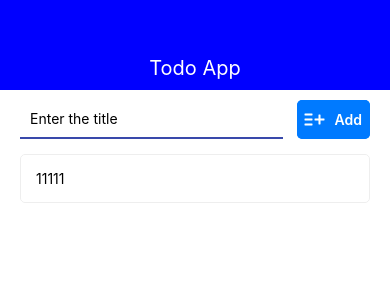
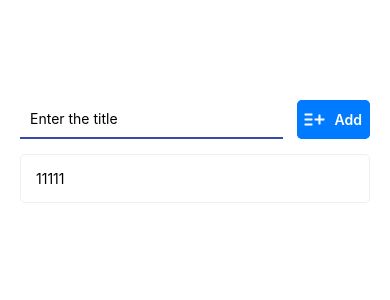
Before and after one commit to ilonAleks/ilonAleks-DEMO, a React Native app: screen / in a window 390 px wide. Shown: the top 300 px of the page. Built offline with nearby package versions, Linux system fonts and the light colour scheme.

Commit message:
39 Platforms

```diff
--- a/src/components/Navbar.js
+++ b/src/components/Navbar.js
@@ -1,9 +1,15 @@
 import React from "react";
-import { View, Text, StyleSheet } from "react-native";
+import { View, Text, StyleSheet, Platform } from "react-native";
+import { THEME } from "../theme";
 
 export const Navbar = ({ title }) => {
 	return (
-		<View style={styles.navbar}>
+		<View style={{
+			...styles.navbar, ...Platform.select({
+				ios: styles.navbarIos,
+				android: styles.navbarAndroid
+			})
+		}}>
 			<Text style={styles.text}>{title}</Text>
 		</View>
 	)
@@ -14,8 +20,14 @@
 		height: 90,
 		alignItems: 'center',
 		justifyContent: 'flex-end',
-		backgroundColor: 'blue',
 		paddingBottom: 10,
+	},
+	navbarAndroid: {
+		backgroundColor: 'blue'
+	},
+	navbarIos: {
+		borderBottomColor: THEME.Main_color,
+		borderBottomWidth: 1
 	},
 	text: {
 		color: 'white',
--- a/src/components/ui/AppButton.js
+++ b/src/components/ui/AppButton.js
@@ -1,17 +1,17 @@
 import React from 'react';
-import { StyleSheet, View, Text, TouchableOpacity } from 'react-native';
+import { StyleSheet, View, Text, TouchableOpacity, TouchableNativeFeedback, Platform } from 'react-native';
 import { THEME } from '../../theme'
 
 export const AppButton = ({ children, onPress, color = THEME.Main_color }) => {
-
+	const Wrapper = Platform.OS === 'android' ? TouchableNativeFeedback : TouchableOpacity
 	return (
-		<TouchableOpacity onPress={onPress} activeOpacity={0.7}>
+		<Wrapper onPress={onPress} activeOpacity={0.7}>
 			<View style={{ ...styles.button, backgroundColor: color }}>
 				<Text style={styles.text}>
 					{children}
 				</Text>
 			</View>
-		</TouchableOpacity >
+		</Wrapper >
 	)
 }
 
```
